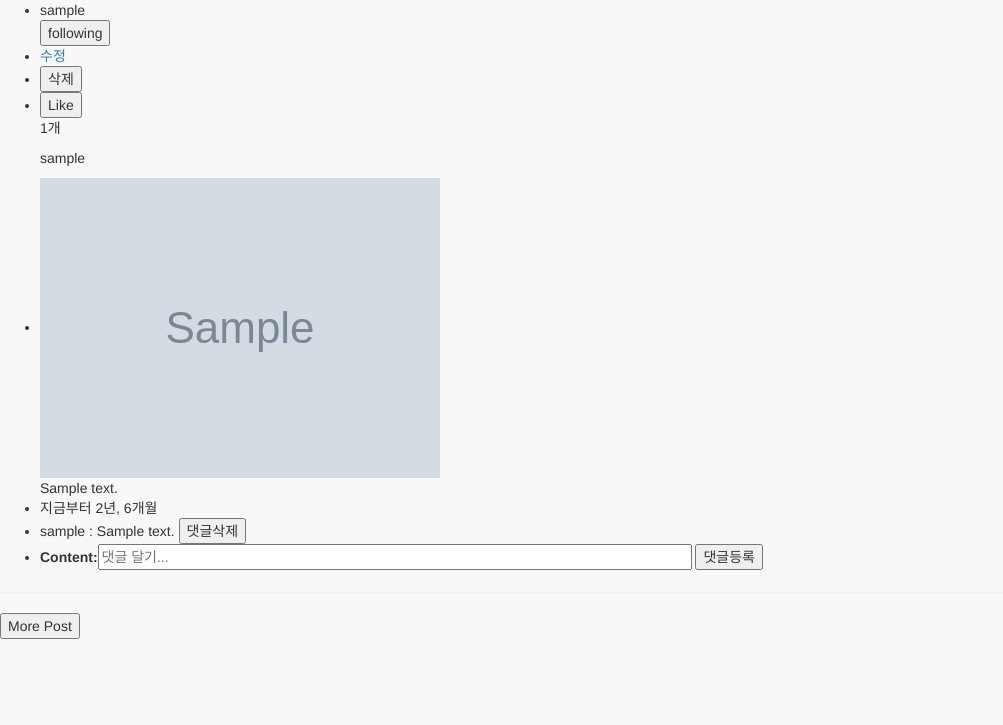
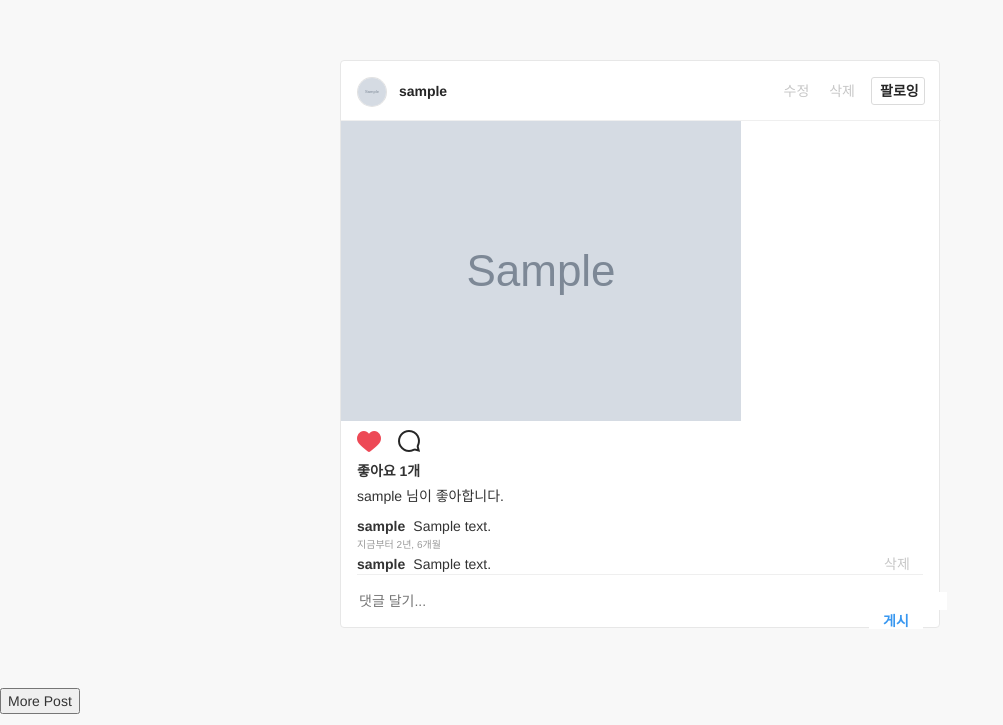
Before and after one commit to wayhome25/Instagram, a Django app: page /post/ in a window 1280 px wide. Shown: the part 75-800 px from the top of the page, without its empty margins (0-1003 px from the left). Run offline with Django 3.2, Linux system fonts and the light colour scheme; a user stored in the database is signed in; tables that the repository leaves empty hold one stand-in row (values such as "Sample post"); grey boxes marked "Sample" are stand-in pictures; some libraries are stand-ins or nearby versions.

Commit message:
메인 post list 템플릿 마크업

```diff
--- a/project/mysite/static/css/base.css
+++ b/project/mysite/static/css/base.css
@@ -1,6 +1,10 @@
 html, body {
   background-color: #f8f8f8;
   min-width: 650px;
+}
+
+input {
+  outline: none;
 }
 
 .search-form {
@@ -23,6 +27,7 @@ html, body {
   font-weight: 400;
   text-align: center;
   font-size: 14px;
+  outline: none;
 }
 
 .tag-search:focus {
--- a/project/mysite/static/css/layout.css
+++ b/project/mysite/static/css/layout.css
@@ -6,7 +6,7 @@
   background-color: #fff;
   height: 75px;
   padding: 26px 40px;
-  margin-bottom: 0;
+  margin-bottom: 60px;
   text-align: center;
 }
 
--- /dev/null
+++ b/project/mysite/static/css/post.css
@@ -0,0 +1,166 @@
+article.post-wrap {
+  max-width: 600px;
+  margin: 0 auto;
+  border: 1px solid #e7e7e7;
+  background-color: #fff;
+  border-radius: 4px;
+  margin-bottom: 60px;
+}
+
+article.post-wrap .post-username,
+article.post-wrap .comment-username,
+article.post-wrap .like-count {
+  font-weight: 600;
+  text-overflow: ellipsis;
+  margin-right: .3em;
+}
+
+article.post-wrap header {
+  width: 600px;
+  height: 60px;
+  padding: 16px;
+  border-bottom: 1px solid #efefef;
+  color: #262626;
+}
+
+article.post-wrap header .user-pic {
+  width: 30px;
+  height: 30px;
+  background-color: #fafafa;
+  border: 1px solid rgba(0, 0, 0, 0.0975);
+  margin-right: 8px;
+  border-radius: 50%;
+  overflow: hidden;
+}
+
+article.post-wrap header .follow {
+  border-radius: 3px;
+  border-style: solid;
+  border-width: 1px;
+  width: 54px;
+  height: 28px;
+  padding: 0 8px;
+  font-size: 14px;
+  font-weight: 600;
+  line-height: 26px;
+  outline: 0;
+}
+
+article.post-wrap header .follow-btn {
+  background: #3897f0;
+  border-color: #3897f0;
+  color: #fff;
+}
+
+article.post-wrap header .following-btn {
+  border-color: #dbdbdb;
+  background-color: #fff;
+}
+
+article.post-wrap header .post-delete-form {
+  display: inline-block;
+}
+
+article.post-wrap header .post-edit, article.post-wrap header .post-delete {
+  border: none;
+  height: 28px;
+  font-size: 14px;
+  margin-right: 10px;
+  line-height: 28px;
+  color: #c7c7c7;
+  background-color: #fff;
+  vertical-align: middle;
+  display: inline-block;
+}
+
+article.post-wrap header .post-delete {
+  line-height: 22px;
+}
+
+article.post-wrap .post-content {
+  padding: 0 16px;
+}
+
+article.post-wrap .post-content .like {
+  height: 24px;
+  width: 24px;
+  background-image: url(/static/images/sprites/fef349.png);
+  border: none;
+  background-color: #fff;
+  margin: 8px 8px 8px 0;
+}
+
+article.post-wrap .post-content .liked {
+  background-position: 0 -349px;
+}
+
+article.post-wrap .post-content .to-like {
+  background-position: -26px -349px;
+}
+
+article.post-wrap .post-content .like-count {
+  margin-bottom: 5px;
+}
+
+article.post-wrap .post-content .commnet-icon {
+  height: 24px;
+  width: 24px;
+  background-image: url(/static/images/sprites/fef349.png);
+  background-position: -306px -289px;
+  border: none;
+  background-color: #fff;
+  margin: 8px;
+  margin-left: 4px;
+}
+
+article.post-wrap .post-content .time {
+  font-size: 10px;
+  line-height: 18px;
+  color: #999;
+  text-transform: uppercase;
+}
+
+article.post-wrap .post-content .comment-more {
+  margin: 5px 0;
+  outline: none;
+  padding: 0;
+  border: none;
+  color: #999;
+  background-color: #fff;
+}
+
+article.post-wrap .post-content .del-comment {
+  background: 0 0;
+  border: none;
+  color: #c7c7c7;
+  cursor: pointer;
+  float: right;
+  padding: 0;
+  margin-right: 12px;
+  width: 2em;
+}
+
+article.post-wrap .post-content .add-comment-wrap {
+  padding-top: 16px;
+  padding-bottom: 16px;
+  border-top: 1px solid #efefef;
+  color: #999;
+}
+
+article.post-wrap .post-content .add-comment-wrap .comment-form {
+  height: 18px;
+  border: none;
+  outline: 0;
+}
+
+article.post-wrap .post-content .add-comment-wrap .add-comment-btn {
+  border: none;
+  width: 54px;
+  height: 18px;
+  font-size: 14px;
+  font-weight: 600;
+  line-height: 18px;
+  color: #3897f0;
+  background-color: #fff;
+  float: right;
+}
--- a/project/mysite/static/scss/_variables.scss
+++ b/project/mysite/static/scss/_variables.scss
@@ -1,2 +1,3 @@
 $color-border: #e7e7e7;
 $color-bg: #f8f8f8;
+$color-text-common:#262626;
--- a/project/mysite/static/scss/base.scss
+++ b/project/mysite/static/scss/base.scss
@@ -5,6 +5,9 @@ html, body {
   min-width: 650px;
 }
 
+input {
+  outline: none;
+}
 
 .search-form {
   position: relative;
@@ -28,6 +31,7 @@ html, body {
   font-weight: 400;
   text-align: center;
   font-size: 14px;
+  outline: none;
 
   &:focus {
     background: #fff;
--- a/project/mysite/static/scss/layout.scss
+++ b/project/mysite/static/scss/layout.scss
@@ -8,7 +8,7 @@
   background-color: #fff ;
   height: 75px;
   padding: 26px 40px;
-  margin-bottom: 0;
+  margin-bottom: 60px;
   text-align: center;
 
   .nav-wrap {
--- /dev/null
+++ b/project/mysite/static/scss/post.scss
@@ -0,0 +1,158 @@
+@import 'variables';
+
+article.post-wrap {
+  max-width: 600px;
+  margin: 0 auto;
+  border: 1px solid $color-border;
+  background-color: #fff;
+  border-radius: 4px;
+  margin-bottom: 60px;
+
+  .post-username,
+  .comment-username,
+  .like-count {
+    font-weight: 600;
+    text-overflow: ellipsis;
+    margin-right: .3em;
+  }
+
+  header {
+    width: 600px;
+    height: 60px;
+    padding: 16px;
+    border-bottom: 1px solid #efefef;
+    color: $color-text-common;
+
+    .user-pic {
+      width: 30px;
+      height: 30px;
+      background-color: #fafafa;
+      border: 1px solid rgba(0,0,0,.0975);
+      margin-right: 8px;
+      border-radius: 50%;
+      overflow: hidden;
+    }
+
+    .follow {
+      border-radius: 3px;
+      border-style: solid;
+      border-width: 1px;
+      width: 54px;
+      height: 28px;
+      padding: 0 8px;
+      font-size: 14px;
+      font-weight: 600;
+      line-height: 26px;
+      outline: 0;
+    }
+
+    .follow-btn {
+      background: #3897f0;
+      border-color: #3897f0;
+      color: #fff;
+    }
+    .following-btn {
+      border-color: #dbdbdb;
+      background-color: #fff;
+    }
+
+    .post-delete-form {
+      display: inline-block;
+    }
+
+    .post-edit, .post-delete{
+      border: none;
+      height: 28px;
+      font-size: 14px;
+      margin-right: 10px;
+      line-height: 28px;
+      color: #c7c7c7;
+      background-color: #fff;
+      vertical-align: middle;
+      display: inline-block;
+    }
+
+    .post-delete {
+      line-height: 22px;
+    }
+  }
+
+  .post-content {
+    padding: 0 16px;
+
+    .like {
+      height: 24px;
+      width: 24px;
+      background-image: url(/static/images/sprites/fef349.png);
+      border: none;
+      background-color: #fff;
+      margin: 8px 8px 8px 0;
+    }
+    .liked {
+      background-position: 0 -349px;
+    }
+    .to-like {
+      background-position: -26px -349px;
+    }
+    .like-count {
+      margin-bottom: 5px;
+    }
+    .commnet-icon {
+      height: 24px;
+      width: 24px;
+      background-image: url(/static/images/sprites/fef349.png);
+      background-position: -306px -289px;
+      border: none;
+      background-color: #fff;
+      margin: 8px;
+      margin-left: 4px;
+    }
+    .time {
+      font-size: 10px;
+      line-height: 18px;
+      color: #999;
+      text-transform: uppercase;
+    }
+    .comment-more {
+      margin: 5px 0;
+      outline: none;
+      padding: 0;
+      border: none;
+      color: #999;
+      background-color: #fff;
+    }
+    .del-comment {
+      background: 0 0;
+      border: none;
+      color: #c7c7c7;
+      cursor: pointer;
+      float: right;
+      padding: 0;
+      margin-right: 12px;
+      width: 2em;
+    }
+    .add-comment-wrap {
+      padding-top: 16px;
+      padding-bottom: 16px;
+      border-top: 1px solid #efefef;
+      color: #999;
+
+      .comment-form {
+        height: 18px;
+        border: none;
+        outline: 0;
+      }
+      .add-comment-btn {
+        border: none;
+        width: 54px;
+        height: 18px;
+        font-size: 14px;
+        font-weight: 600;
+        line-height: 18px;
+        color: #3897f0;
+        background-color: #fff;
+        float: right;
+      }
+    }
+  }
+}
--- a/project/mysite/templates/layout.html
+++ b/project/mysite/templates/layout.html
@@ -13,6 +13,7 @@
   <link rel="stylesheet" href="{% static 'bootstrap/css/bootstrap.min.css' %}" >
   <link rel="stylesheet" href="{% static 'css/base.css' %}">
   <link rel="stylesheet" href="{% static 'css/layout.css' %}">
+  <link rel="stylesheet" href="{% static 'css/post.css' %}">
 
   <!-- IE8 에서 HTML5 요소와 미디어 쿼리를 위한 HTML5 shim 와 Respond.js -->
   <!-- WARNING: Respond.js 는 당신이 file:// 을 통해 페이지를 볼 때는 동작하지 않습니다. -->
--- a/project/post/forms.py
+++ b/project/post/forms.py
@@ -16,10 +16,11 @@ class PostForm(forms.ModelForm):
 
 
 class CommentForm(forms.ModelForm):
-    content = forms.CharField(widget=forms.TextInput(attrs={
+    content = forms.CharField(label='', widget=forms.TextInput(attrs={
+        'class': 'comment-form',
         'size': '70px',
         'placeholder': '댓글 달기...',
-        'maxlength': '140', }))
+        'maxlength': '40', }))
 
     class Meta:
         model = Comment
--- a/project/post/models.py
+++ b/project/post/models.py
@@ -73,7 +73,7 @@ class Like(models.Model):
 class Comment(models.Model):
     post = models.ForeignKey(Post)
     author = models.ForeignKey(settings.AUTH_USER_MODEL)
-    content = models.CharField(max_length=140)
+    content = models.CharField(max_length=40)
     created_at = models.DateTimeField(auto_now_add=True)
     updated_at = models.DateTimeField(auto_now=True)
 
--- a/project/post/templates/post/post_list.html
+++ b/project/post/templates/post/post_list.html
@@ -21,63 +21,88 @@ Instagram
 {% endif %}
 {% endif %}
 
+
 {% for post in posts %}
-<ul>
-  <li>{{ post.author.profile.nickname }}</li>
+<article class="post-wrap">
+  <header>
+    <img class="user-pic" src="{{ post.author.profile.picture.url }}" alt="유저 프로필 사진">
+    <span class="post-username">{{ post.author.profile.nickname  }}</span>
+    <span class="pull-right">
       {% if user.profile in post.author.profile.get_follower %}
-  <input class="follow" type="submit" value="following" name="{{ post.author.profile.id }}">
+      {# {% if post.author.profile in user_profile.follow_set.all %}#}
+      <input class="follow following-btn" type="submit" value="팔로잉" name="{{ post.author.profile.id }}">
       {% else %}
-  <input class="follow" type="submit" value="follow" name="{{ post.author.profile.id }}">
+      <input class="follow follow-btn" type="submit" value="팔로우" name="{{ post.author.profile.id }}">
       {% endif %}
-  <span>
     </span>
     {% if post.author == user %}
-  <li><a href="{% url "post:post_edit" post.pk %}">수정</a></li>
-  <li>
-    <form action="{% url "post:post_delete" post.pk %}" method="post">
+    <span class=pull-right>
+      <a class="post-edit" href="{% url "post:post_edit" post.pk %}">수정</a>
+      <form class="post-delete-form" action="{% url "post:post_delete" post.pk %}" method="post">
         {% csrf_token %}
-      <input type="submit" value="삭제" onclick="return confirm('정말 삭제하시겠습니까?')">
+        <input class="post-delete" type="submit" value="삭제" onclick="return confirm('정말 삭제하시겠습니까?')">
       </form>
-  </li>
+    </span>
     {% endif %}
-  <li>
-    <input type="button" class="like" name="{{ post.id }}" value="Like">
-    <p id="count-{{ post.id }}">{{ post.like_count }}개</p>
+  </header>
+  <img src="{{ post.photo.url }}" alt="{{ post.author }}'s photo">
+  <div class="post-content">
+    {% if user in post.like_user_set.all %}
+    <input type="button" class="like liked" name="{{ post.id }}">
+    {% else %}
+    <input type="button" class="like to-like" name="{{ post.id }}">
+    {% endif %}
+    <input type="button" class="commnet-icon" name="{{ post.id }}">
+
+    <p class="like-count" id="count-{{ post.id }}">좋아요 {{ post.like_count }}개</p>
+
     <p id="like-user-{{post.id}}">
+    {% if post.like_count != 0 %}
+      {% if post.like_user_set.all %}
       {% for like_user in post.like_user_set.all %}
       {{ like_user.profile.nickname }}
       {% endfor %}
+      님이 좋아합니다.
+      {% endif %}
+    {% endif %}
     </p>
-  </li>
-  <li><img src="{{ post.photo.url }}" alt="{{ post.author }}'s photo"></li>
-  {{ post|add_link|safe|linebreaksbr }}
-  <li>{{ post.created_at|naturaltime }}</li>
+
+    <span class="post-username">{{ post.author.profile.nickname }}</span>
+    <span>{{ post|add_link|safe|linebreaksbr }}</span>
+    <div class="time">
+    {{ post.created_at|naturaltime }}
+    </div>
+
+
 
     {% if post.comment_set.all.count > 4 %}
-  <input type="button" class="comment-more" name="{{ post.id }}" value="***댓글 더보기***">
+    <input type="button" class="comment-more" name="{{ post.id }}" value="댓글 더 보기">
     {% endif %}
     <div id="comment-list-ajax-post{{post.id}}"></div>
     {% for comment in post.comment_set.all|slice:":4" %}
     <div id="comment{{ comment.id }}">
-  <li>
-    {{ comment.author.profile.nickname }} : {{ comment.content }}
+
+      <span class="comment-username">{{ comment.author.profile.nickname }}</span> {{ comment.content }}
       {% if user == comment.author %}
-    <input type="button" class="del-comment" value="댓글삭제" name="{{ comment.id }}">
+      <input type="button" class="del-comment" value="삭제" name="{{ comment.id }}">
       {% endif %}
-  </li>
+
     </div>
     {% endfor %}
     <div id="comment-more-{{post.id}}"></div>
 
 
+    <div id="add-comment-post{{post.id}}" class="add-comment-wrap">
     {% if user.is_authenticated %}
-  <li id="add-comment-post{{post.id}}">
       {{ comment_form }}
-      <input type="button" class="add-comment" name="{{ post.id }}" value="댓글등록">
-  </li>
+      <input type="button" class="add-comment add-comment-btn" name="{{ post.id }}" value="게시">
+    {% else %}
+      {{ comment_form }}
+      <input type="button" class="add-comment-btn" name="{{ post.id }}" value="게시" onclick="alert('댓글을 작성하려면 로그인이 필요합니다.')">
     {% endif %}
-</ul>
-<hr>
+    </div>
+  </div>
+  </article>
   {% endfor %}
 
   <div id="post_list_ajax"></div>
--- a/project/post/templates/post/script_ajax.html
+++ b/project/post/templates/post/script_ajax.html
@@ -15,9 +15,11 @@
       alert(response.message);
 
       if(response.status){
-        $("input.follow[name="+pk+"]").val("following");
+        $("input.follow[name="+pk+"]").val("팔로잉");
+        $("input.follow[name="+pk+"]").toggleClass('follow-btn following-btn');
       }else{
-        $("input.follow[name="+pk+"]").val("follow");
+        $("input.follow[name="+pk+"]").val("팔로우");
+        $("input.follow[name="+pk+"]").toggleClass('following-btn follow-btn');
       }
 
     },
@@ -43,14 +45,21 @@
 
       success: function(response){ // 통신 성공시 - 좋아요 갯수 변경, 유저 목록 변경
         alert(response.message);
-        $("#count-"+pk).html(response.like_count+"개");
+
+        $("#count-"+pk).html("좋아요 "+response.like_count+"개");
 
         var users = $("#like-user-"+pk).text();
 
         if(users.indexOf(response.nickname) != -1){
+          if(response.like_count == 0){
+            $("#like-user-"+pk).text("");
+          }else{
           $("#like-user-"+pk).text(users.replace(response.nickname, ""));
+          }
+          $(".like").toggleClass('liked to-like');
         }else{
           $("#like-user-"+pk).text(response.nickname+users);
+          $(".like").toggleClass('to-like liked');
         }
       },
       error: function(request, status, error){ // 통신 실패시 - 로그인 페이지 리다이렉트
--- a/project/post/views.py
+++ b/project/post/views.py
@@ -1,5 +1,6 @@
 import json
 from django.contrib import messages
+from django.contrib.auth import get_user_model
 from django.contrib.auth.decorators import login_required
 from django.core.paginator import Paginator, PageNotAnInteger, EmptyPage
 from django.http import HttpResponse
@@ -12,12 +13,12 @@ def post_list(request, tag=None):
 
     if tag:
         post_list = Post.objects.filter(tag_set__name__iexact=tag)\
-                    .prefetch_related('tag_set', 'like_user_set__profile', 'comment_set__author__profile', 'author__profile',  'author__profile__follower_user','author__profile__follower_user__from_user')\
+                    .prefetch_related('tag_set', 'like_user_set__profile', 'comment_set__author__profile', 'author__profile__follower_user','author__profile__follower_user__from_user')\
                     .select_related('author__profile')
     else:
         post_list = Post.objects.all()\
-                    .prefetch_related('tag_set', 'like_user_set__profile', 'comment_set__author__profile', 'author__profile', 'author__profile__follower_user', 'author__profile__follower_user__from_user',)\
-                    .select_related('author__profile', )
+                    .prefetch_related('tag_set', 'like_user_set__profile', 'comment_set__author__profile', 'author__profile__follower_user', 'author__profile__follower_user__from_user',)\
+                    .select_related('author__profile',)
 
     comment_form = CommentForm()
 
```
Also changed, not shown: project/post/templates/post/comment_more_ajax.html (+2 -6 lines), project/post/templates/post/comment_new_ajax.html (+4 -4 lines), project/post/templates/post/post_list_ajax.html (+52 -27 lines), project/mysite/static/images/sprites/fef349.png (added). Lines whose indentation alone changed are shown as unchanged.
